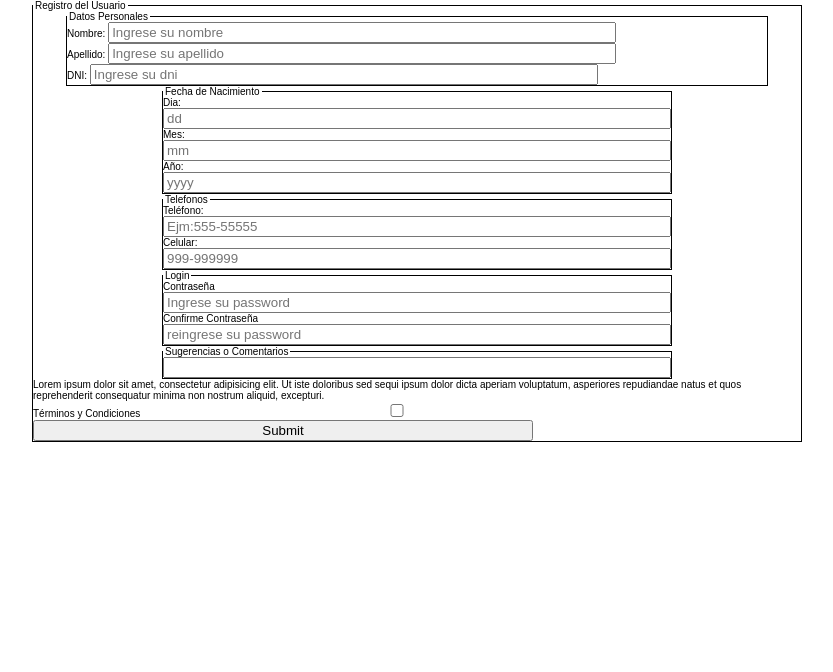
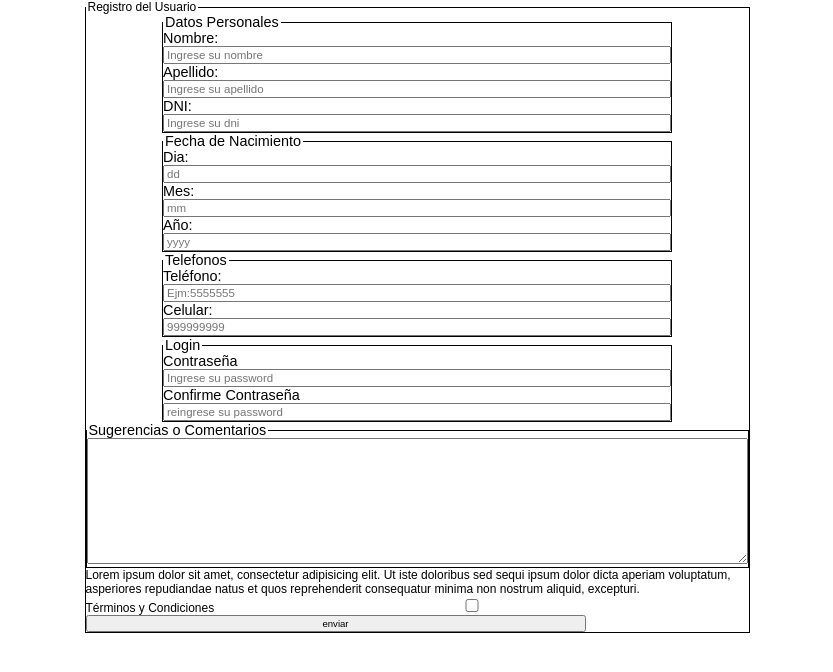
Before and after one commit to lulublondet/leccion26-reget, a plain HTML site: page index.html in a window 1280 px wide. Shown: the whole page, without its empty margins (223-1056 px from the left). Drawn offline with Linux system fonts and the light colour scheme.

Commit message:
terminado el formulario, agregando estilos

```diff
--- a/index.html
+++ b/index.html
@@ -13,17 +13,17 @@
 		   				<legend>Datos Personales</legend>
 					<div>
 						<label >Nombre:
-							<input type="text" id="first-name" name="first-name" required maxlength="40" placeholder="Ingrese su nombre">
+							<input type="text" id="first-name" name="first-name" required  maxlength="30" placeholder="Ingrese su nombre" pattern="[A-Z]{1}[a-z]*$" title="La primera letra debe ser mayúscula">
 						</label>
 					</div>
 					<div>
 						<label >Apellido:
-							<input type="text" id="last-name" name="last-name" required maxlength="40" placeholder="Ingrese su apellido">
+							<input type="text" id="last-name" name="last-name" required maxlength="30" placeholder="Ingrese su apellido" pattern="[A-Z]{1}[a-z]*$" title="La primera letra debe ser mayúscula">
 						</label>
 					</div>
 					<div>
 						<label >DNI:
-							<input type="text" id="dni" name="dni" required maxlength="8" placeholder="Ingrese su dni">
+							<input type="text" id="dni" name="dni" required maxlength="8" placeholder="Ingrese su dni" pattern="[0-9]{8}">
 						</label>
 					</div>
 				</fieldset>
@@ -31,16 +31,16 @@
 						<legend>Fecha de Nacimiento</legend>
 					<div>
 						<label>Dia:
-							<input type="number" id="day-birthday" name="day-birthday" required maxlength="2" placeholder="dd">
+							<input type="number" id="day-birthday" name="day-birthday" required maxlength="2" placeholder="dd" pattern="\d{2}" >
 						</label>
 					</div>
 					<div>
 						<label>Mes:
-								<input type="number" id="month-birthday" name="month-birthday" required maxlength="2" placeholder="mm">
+								<input type="number" id="month-birthday" name="month-birthday" required maxlength="2" placeholder="mm" pattern="\d{2}">
 						</label>
 					<div>
 						<label>Año:
-								<input type="number" id="year-birthday" name="year-birthday" required maxlength="4" placeholder="yyyy">
+								<input type="number" id="year-birthday" name="year-birthday" required maxlength="4" placeholder="yyyy" pattern="\d{4}" >
 						</label>
 					</div>
 				</fieldset>
@@ -49,12 +49,12 @@
 				<legend>Telefonos</legend>
 				<div>
 				<label>Teléfono:
-					<input type="tel" id="phone1" name="phone1" required maxlength="7" placeholder="Ejm:555-55555">
+					<input type="tel" id="phone1" name="phone1" required maxlength="7" placeholder="Ejm:5555555" pattern="\d{7}">
 				</label>
 				</div>
 				<div>
 				<label>Celular:
-					<input type="tel" id="phone2" name="phone2" required maxlength="9" placeholder="999-999999">
+					<input type="tel" id="phone2" name="phone2" required maxlength="9" placeholder="999999999" pattern="\d{9}">
 				</label>
 				</div>
 				</fieldset>
@@ -63,7 +63,7 @@
 				<legend>Login</legend>
 				<div>
 					<label>Contraseña
-						<input type="password" id="password" name="password" required placeholder="Ingrese su password">
+						<input type="password" id="password" name="password" required placeholder="Ingrese su password" pattern="^\S{6,}$" minlength="6" title="minimo son 6 caracteres">
 					</label>
 				</div>
 				<div>
@@ -76,17 +76,17 @@
 				<fieldset>
 					<legend>Sugerencias o Comentarios</legend>
 						<label for="">
-							<input type="text">
+							<textarea name="" id="" cols="80" rows="8"></textarea>
 						</label>
 				</fieldset>
 				<div class="terminos-condiciones">
 
 						<p>	Lorem ipsum dolor sit amet, consectetur adipisicing elit. Ut iste doloribus sed sequi ipsum dolor dicta aperiam voluptatum, asperiores repudiandae natus et quos reprehenderit consequatur minima non nostrum aliquid, excepturi.</p>
 						<label for="	">Términos y Condiciones
-							<input type="checkbox">
+							<input type="checkbox"  required>
 						</label>
 				</div>
-				<input type="submit" id="submit"  name="submit">
+				<input type="submit" id="submit"  name="submit" value="enviar">
 
 		</fieldset>
 	</form>
--- a/main.css
+++ b/main.css
@@ -24,16 +24,18 @@ body {
 }
 
 fieldset {
-  width: 60%;
+  width: 50%;
 	margin:0 auto;
 	border: 1px solid black;
+	font-size: 1.2em;
 }
 input {
 	display: inline-block;
 	width: 	500px;
+	font-size: 0.8em;
 }
 
 
 fieldset.datos-personales {
-	width: 	700px;
+
 }
```
